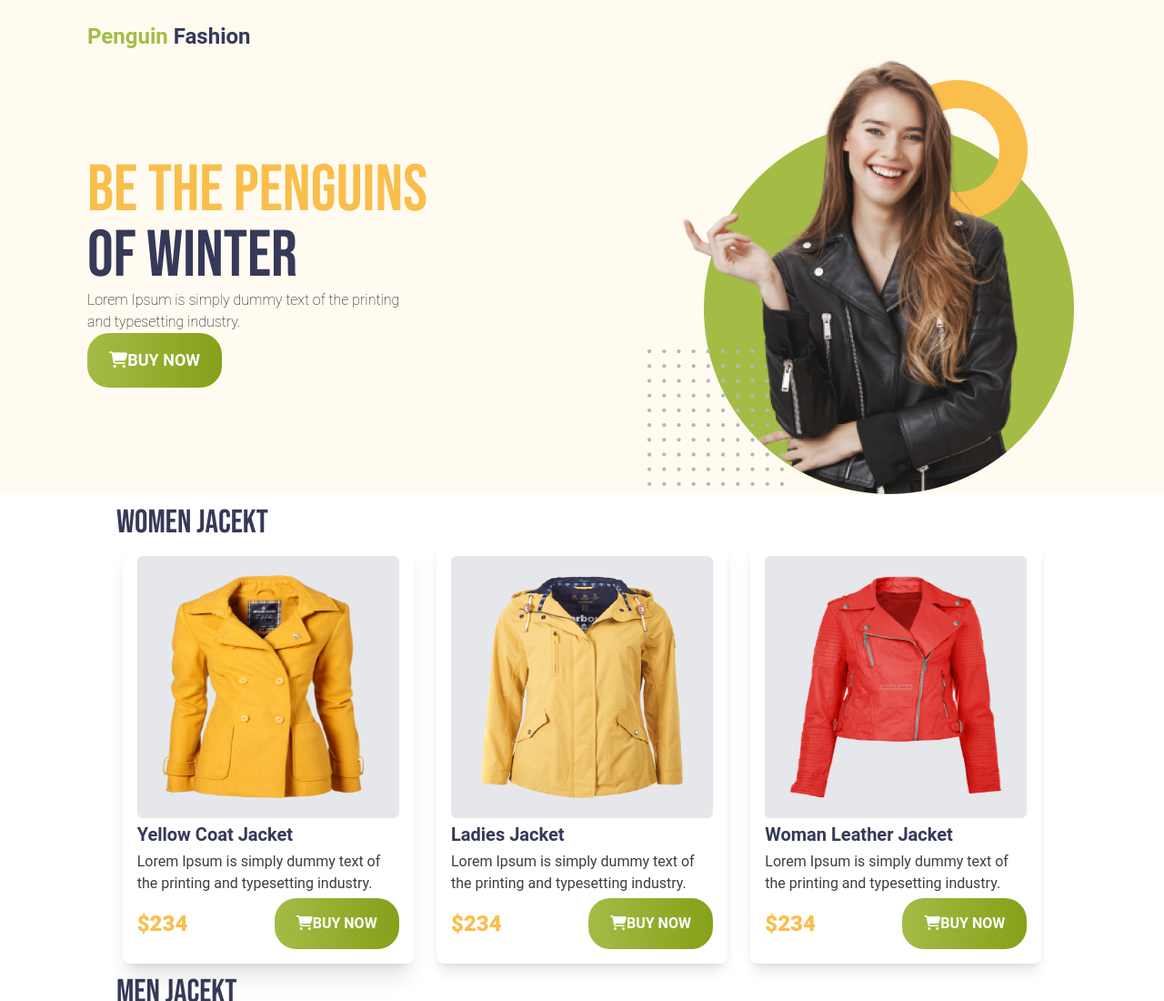
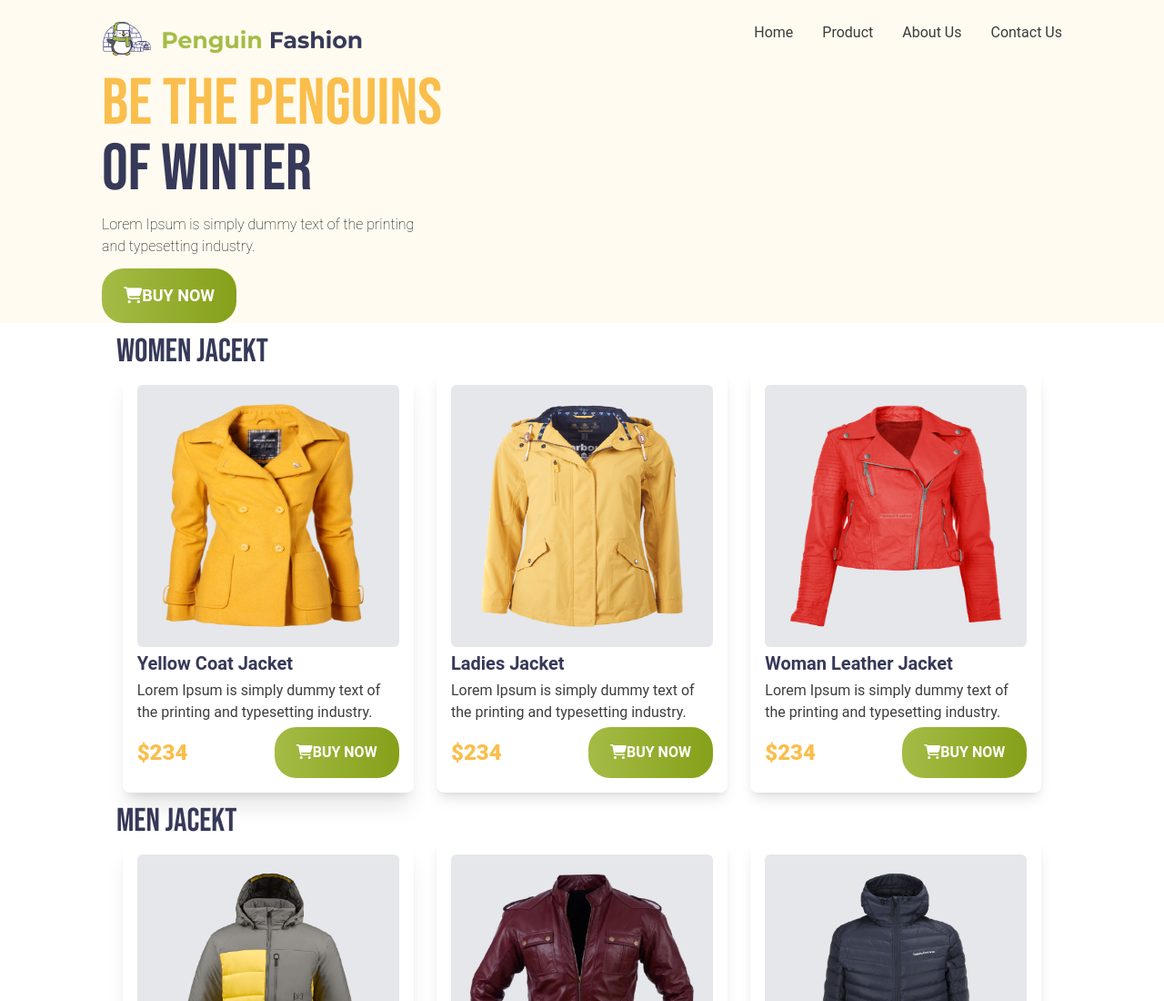
Before and after one commit to safin33221/penguin-fashion-using-tailwindCss, a plain HTML site: page index.html in a window 1280 px wide. Shown: the top 1100 px of the page at 91% size. Drawn offline with nearby package versions, Linux system fonts and the light colour scheme.

Commit message:
update menu bars

```diff
--- a/index.html
+++ b/index.html
@@ -24,18 +24,21 @@
     </style>
 </head>
 <body class="roboto-thin p-0 m-0">
-    <header class="bg-[#FFFBF0] px-4 lg:px-24 mb-3">
+    <header class="bg-[#FFFBF0] px-4 lg:px-28 mb-3">
         <nav class="flex justify-between pt-6">
-            <h1 class="text-2xl font-bold"><span class="text-[#A4BC46]">Penguin</span> <span class="text-[#363958]">Fashion</span></h1>
-            <!-- <ul class="flex gap-8 font-normal text-[#3C3C3C]">
-                <li class="item1"><a href="">Home</a></li>
-                <li class="item2"><a href="">Product</a></li>
-                <li class="item3"><a href="">About Us</a></li>
-                <li class="item4"><a href="">Contact Us</a></li>
-            </ul> -->
+            <div class="max-w-72 mb-4"><img src="./icons/logo.png" alt=""></div>
+            <div class="md:hidden"><i class="fa-solid fa-bars fa-w text-2xl"></i></div>
+            <div class="hidden md:block">
+                <ul class="flex gap-8 font-normal text-[#3C3C3C] ">
+                    <li class="item1"><a href="">Home</a></li>
+                    <li class="item2"><a href="">Product</a></li>
+                    <li class="item3"><a href="">About Us</a></li>
+                    <li class="item4"><a href="">Contact Us</a></li>
+                </ul>
+            </div>
         </nav>
         <div class="md:flex justify-between ">
-            <div class="my-auto">
+            <div class="my-auto  space-y-3">
                 <h1 class="text-7xl bebas-neue-regular">
                     <span class="text-[#FABE4C]">Be the Penguins </span>
                     <br>
@@ -47,8 +50,8 @@
                 </p>
                 <button class="bg-gradient-to-r from-[#A4BC46] to-[#85A019] px-6 py-4  text-white text-lg font-semibold rounded-3xl"><i class="fa fa-cart-shopping "></i>BUY NOW</button>
             </div>
-            <div>
-                <img src="./images/model.png" alt="">
+            <div class="bg-[url]">
+
             </div>
         </div>
     </header>
```
Also changed, not shown: tailwind.config.js (+10 -0 lines).
